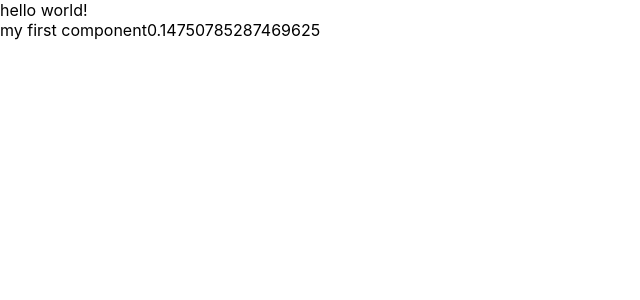
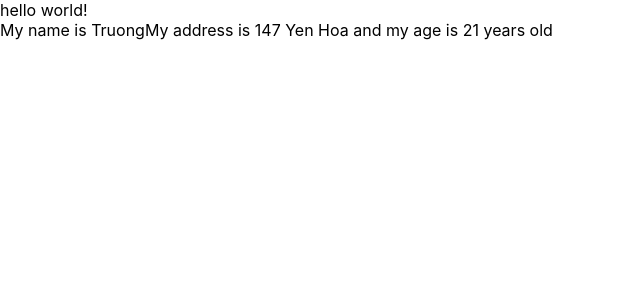
Before and after one commit to botmi25102002/5-6-2024, a React (Create React App) app: page / in a window 1280 px wide. Shown: the top 300 px of the page, without its empty margins (0-640 px from the left). Built offline with nearby package versions, Linux system fonts and the light colour scheme.

Commit message:
video 17

```diff
--- a/src/App.js
+++ b/src/App.js
@@ -3,27 +3,39 @@
 import { useDispatch, useSelector } from 'react-redux';
 import { increaseCounter, decreaseCounter } from './redux/action/counterAction';
 import MyComponent from './components/MyComponent';
-const App = () => {
-  const count = useSelector(state => state.counter.count);
-  const dispatch = useDispatch();
+import React from 'react';
 
+class App extends React.Component {
+
+  render() {
     return (
       <div>
         hello world!
         <MyComponent />
       </div>
-    // <div className="App">
-    //   <header className="App-header">
-    //     <img src={logo} className="App-logo" alt="logo" />
-    //     <p>
-    //       Hello World!
-    //     </p>
-    //     <div>Count = {count}</div>
-    //     <button onClick={() => dispatch(increaseCounter())}>Increase</button>
-    //     <button onClick={() => dispatch(decreaseCounter())}>Decrease</button>
-    //   </header>
-    // </div>
     );
   }
+}
 
+
+
+// const App = () => {
+//   const count = useSelector(state => state.counter.count);
+//   const dispatch = useDispatch();
+
+//   return (
+
+//     <div className="App">
+//       <header className="App-header">
+//         <img src={logo} className="App-logo" alt="logo" />
+//         <p>
+//           Hello World!
+//         </p>
+//         <div>Count = {count}</div>
+//         <button onClick={() => dispatch(increaseCounter())}>Increase</button>
+//         <button onClick={() => dispatch(decreaseCounter())}>Decrease</button>
+//       </header>
+//     </div>
+//   );
+// }
 export default App;
--- a/src/components/MyComponent.js
+++ b/src/components/MyComponent.js
@@ -2,11 +2,19 @@
 
 
 class MyComponent extends React.Component {
+
+
+    state = {
+        name: 'Truong',
+        address: '147 Yen Hoa',
+        age: 21
+    };
     //jsx
     render() {
         return (
-            <div> my first component
-                {Math.random()}
+            <div>
+                My name is {this.state.name}
+                My address is {this.state.address} and my age is {this.state.age} years old
             </div>
         );
     }
```
Lines whose indentation alone changed are shown as unchanged.
